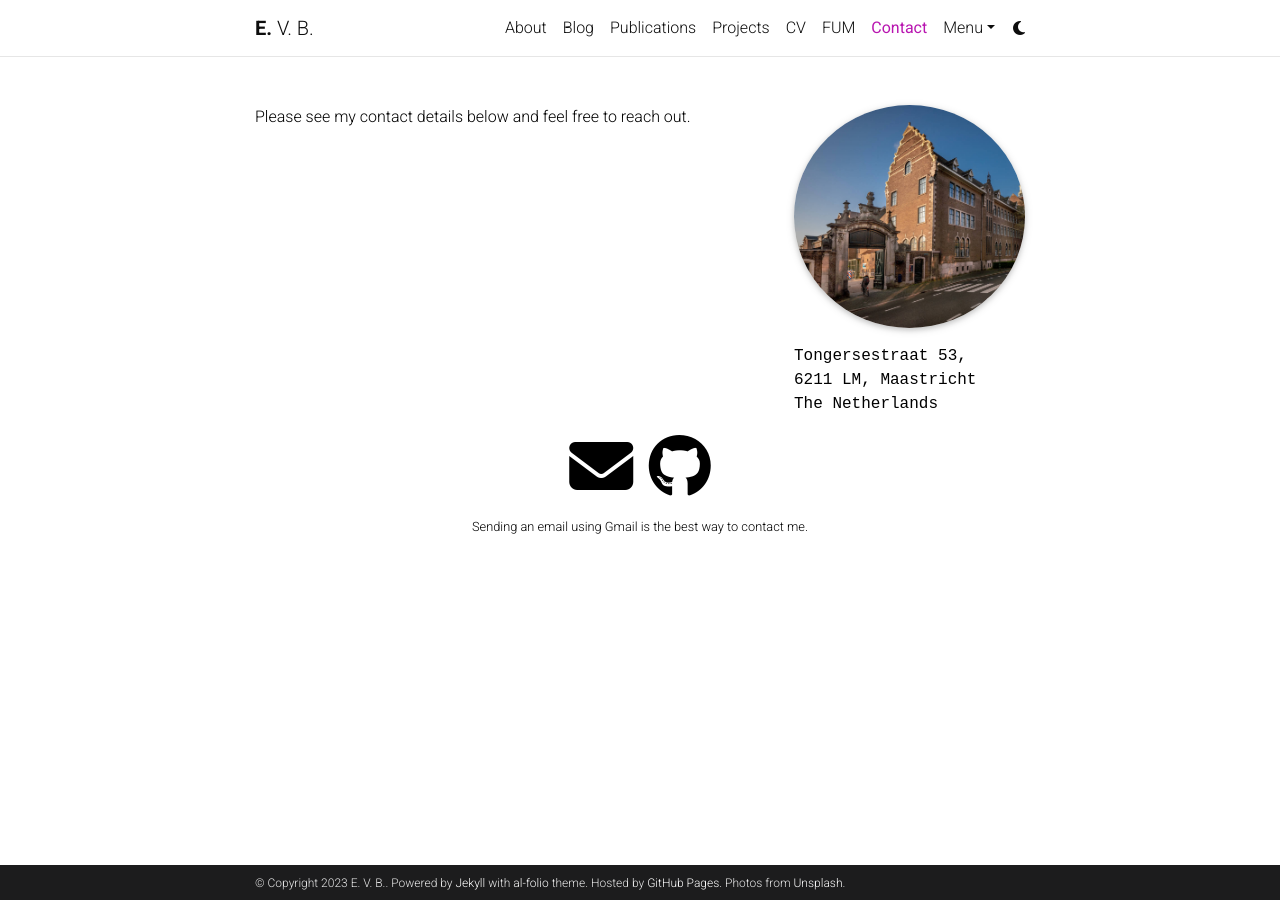
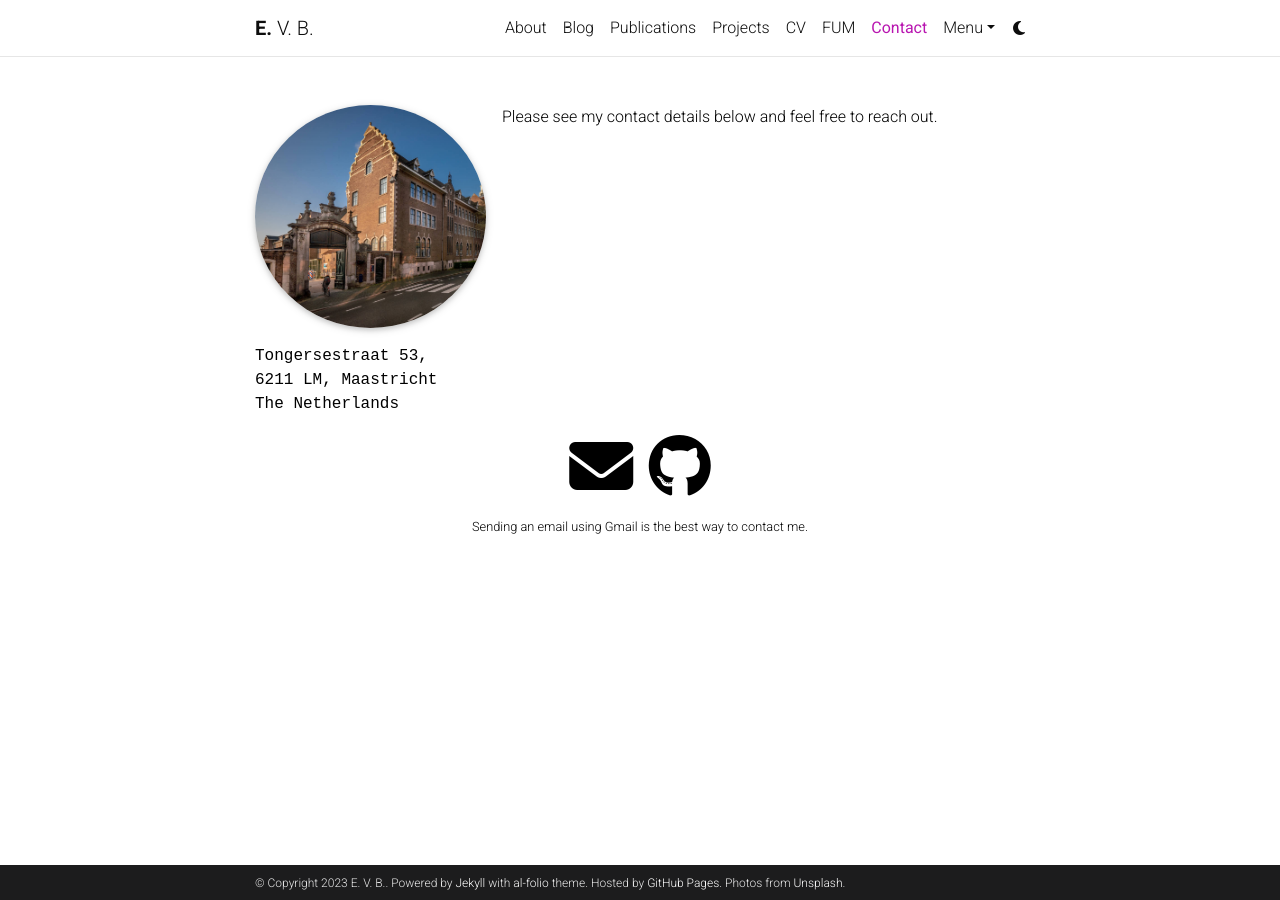
Before and after one commit to egorbronnikov/egorbronnikov.github.io, a Jekyll site: the page built from _pages/contact.md, in a window 1280 px wide. Built offline with Jekyll 4.4.1, drawn with Linux system fonts in a browser that asks for light colours; comment, search, counter and statistics services are not loaded; a style sheet for code colours, icons or effects is not loaded.

Commit message:
Update contact.html

```diff
--- a/_layouts/contact.html
+++ b/_layouts/contact.html
@@ -8,7 +8,7 @@
 
         <article>
           {% if page.profile -%}
-          <div class="profile float-{%- if page.profile.align == 'right' -%}left{%- else -%}right{%- endif -%}">
+          <div class="profile float-{%- if page.profile.align == 'left' -%}left{%- else -%}right{%- endif -%}">
             {%- if page.profile.image %}
               {%- assign profile_image_path = page.profile.image | prepend: 'assets/img/' -%}
 
```
